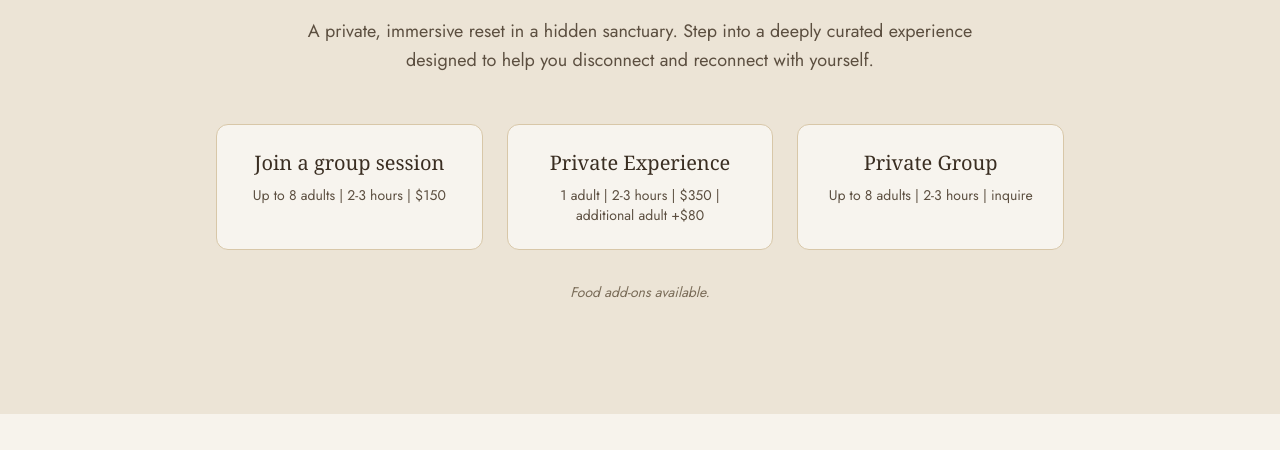
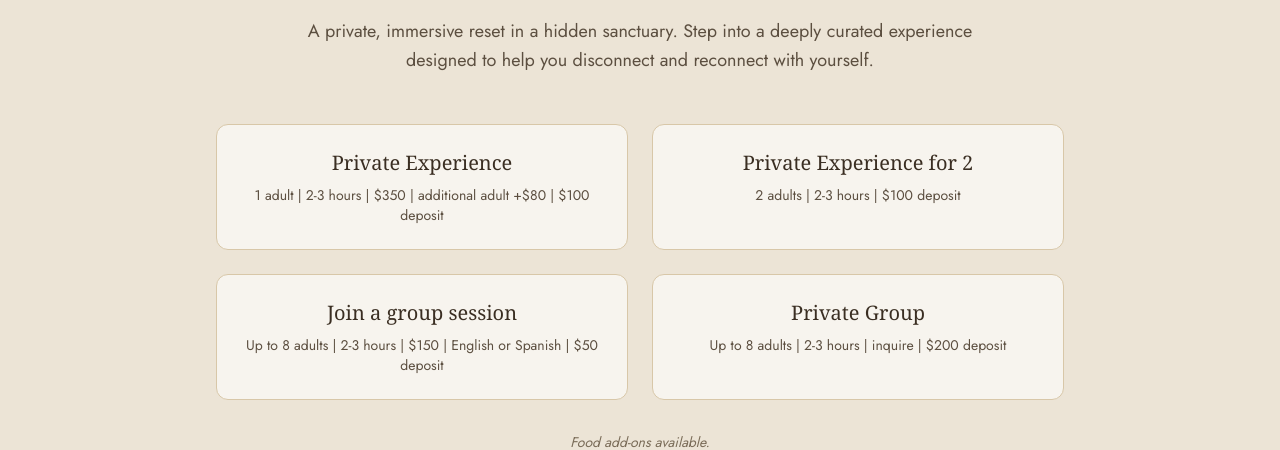
Before and after one commit to rmilord9764/casa-selva, a Next.js app in the folder apps/web/: page / in a window 1280 px wide. Shown: the part 1860-2310 px from the top of the page. Built offline with nearby package versions, Linux system fonts and the light colour scheme; a web font is replaced by a local one.

Commit message:
Update booking options with deposits in experience section

```diff
--- a/apps/web/app/page.tsx
+++ b/apps/web/app/page.tsx
@@ -20,9 +20,10 @@ const experiencia = [
 ];
 
 const formatos = [
-  { titulo: "Join a group session", detalle: "Up to 8 adults | 2-3 hours | $150" },
-  { titulo: "Private Experience", detalle: "1 adult | 2-3 hours | $350 | additional adult +$80" },
-  { titulo: "Private Group", detalle: "Up to 8 adults | 2-3 hours | inquire" },
+    { titulo: "Private Experience", detalle: "1 adult | 2-3 hours | $350 | additional adult +$80 | $100 deposit" },
+  { titulo: "Private Experience for 2", detalle: "2 adults | 2-3 hours | $100 deposit" },
+  { titulo: "Join a group session", detalle: "Up to 8 adults | 2-3 hours | $150 | English or Spanish | $50 deposit" },
+  { titulo: "Private Group", detalle: "Up to 8 adults | 2-3 hours | inquire | $200 deposit" },
 ];
 
 const servicios = [
@@ -119,7 +120,7 @@ export default function HomePage() {
           ))}
         </ul>
           <p className="mx-auto mt-12 max-w-2xl text-lg leading-relaxed text-[#5c4f40]">A private, immersive reset in a hidden sanctuary. Step into a deeply curated experience designed to help you disconnect and reconnect with yourself.</p>
-          <div className="mt-12 grid gap-6 md:grid-cols-3">
+                    <div className="mt-12 grid gap-6 md:grid-cols-2">
             {formatos.map((f) => (
               <div key={f.titulo} className="rounded-xl border border-[#d8c7a8] bg-white/60 p-6">
                 <h3 className="font-serif text-xl">{f.titulo}</h3>
```
